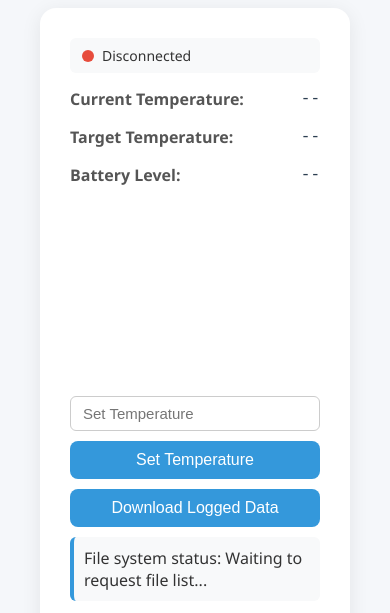
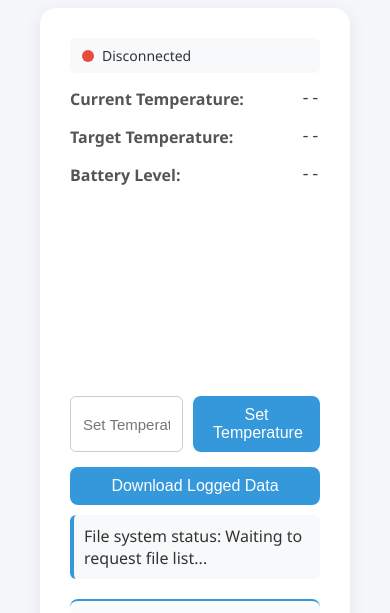
Before and after one commit to cheewengloh-sudo/website-test, a plain HTML site: page index.html in a window 390 px wide. Shown: the part 191-804 px from the top of the page. Drawn offline with nearby package versions, Linux system fonts and the light colour scheme.

Commit message:
portrait mode shift

```diff
--- a/index.html
+++ b/index.html
@@ -79,10 +79,8 @@
 .input-row {
       margin-top: 25px;
       display: flex;
-        align-items: center;
+      flex-wrap: wrap;
       gap: 10px;
-        flex-wrap: wrap;
-        justify-content: center; /* Centers items when they wrap */
     }
 
     .input-row input[type="text"] {
@@ -92,21 +90,28 @@
 
     .input-row button {
       flex-shrink: 0;
-        white-space: nowrap;
-        min-width: 130px; /* Set based on your longest button text */
-      }
-
-      /* Optional: Add responsive behavior */
-      @media (max-width: 600px) {
+    }
+
+    /* For portrait mode on mobile */
+    @media (orientation: portrait) and (max-width: 768px) {
       .input-row {
-          flex-direction: column;
-          align-items: stretch;
-        }
-
-        .input-row input[type="text"],
-        .input-row button {
-          width: 100%;
-          min-width: unset;
+        /* First row: temperature input and write button */
+        /* Second row: download button full width */
+      }
+
+      .input-row input[type="text"] {
+        flex: 1;
+        min-width: 40%;
+      }
+
+      .input-row #btnWriteTemp {
+        flex: 1;
+        min-width: 40%;
+      }
+
+      .input-row #btnDownloadCSV {
+        flex-basis: 100%; /* Forces to new line */
+        margin-top: 5px;
       }
     }
 
```
Lines whose indentation alone changed are shown as unchanged.
